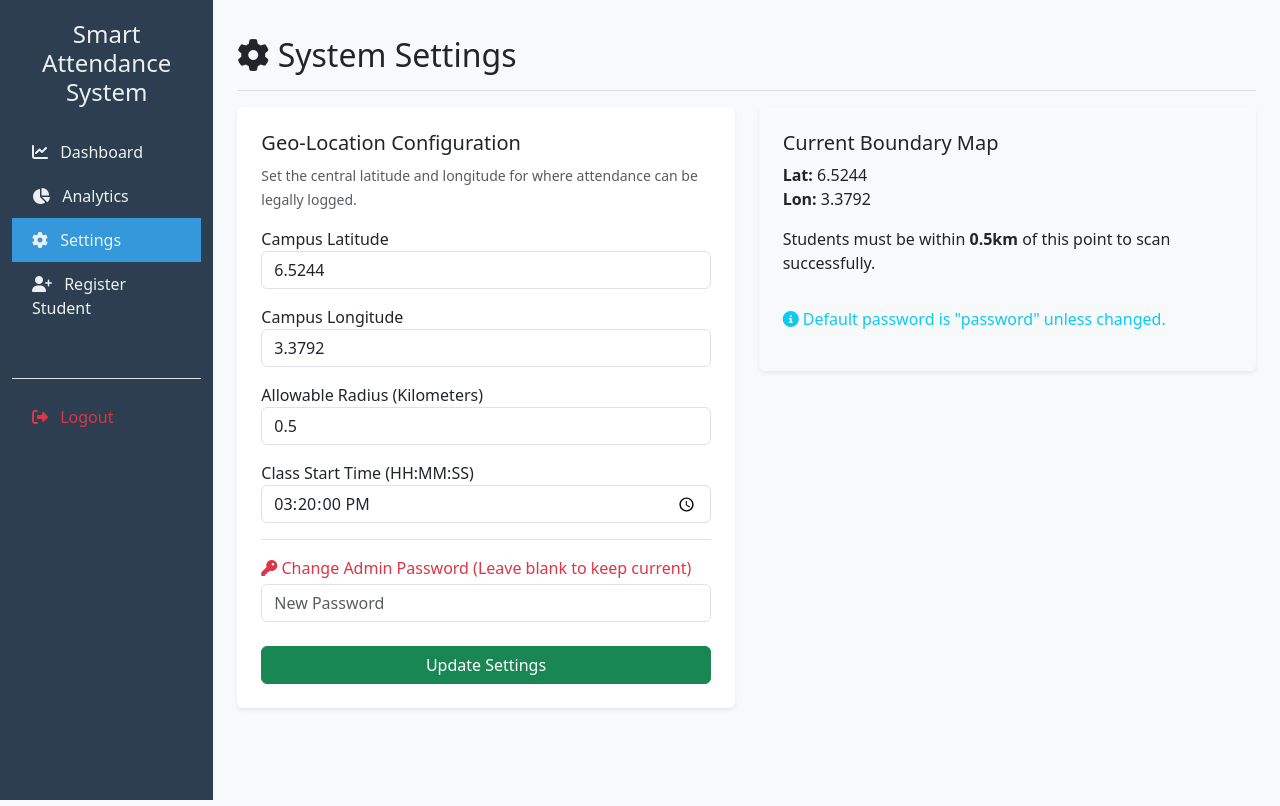
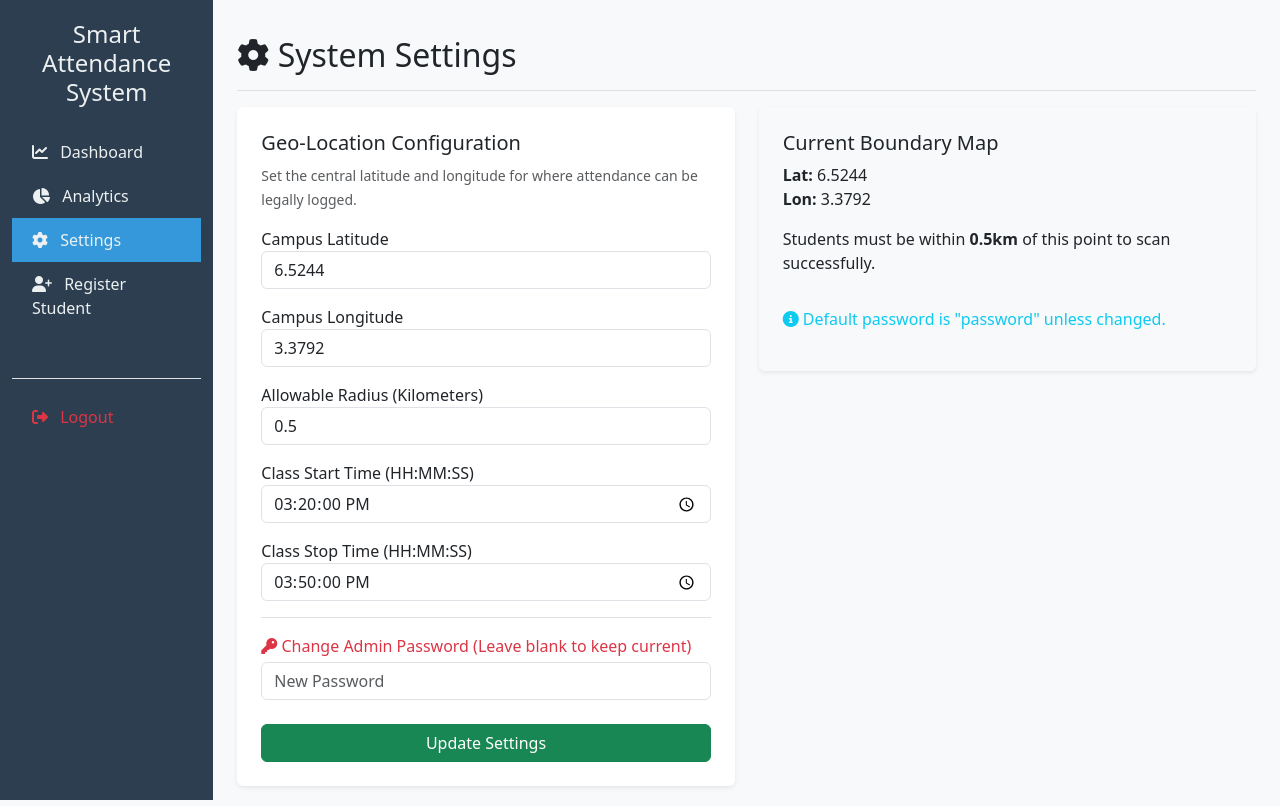
Before and after one commit to NIZAMADDEEN/AI-Face-Attendance-System, a Flask app: page /settings in a window 1280 px wide. Run offline with Flask 3, Linux system fonts and the light colour scheme; the visitor is signed in with stand-in values (Sample User, id 1).

Commit message:
Adding attendance time limit

```diff
--- a/app.py
+++ b/app.py
@@ -28,7 +28,8 @@ def load_config() -> dict:
         "admin_password": "password",
         "campus_coords": [40.7128, -74.0060],
         "allowable_radius_km": 0.5,
-        "class_start_time": "09:00:00"
+        "class_start_time": "09:00:00",
+        "class_stop_time": "11:00:00"
     }
 
 def save_config(config_data):
@@ -82,7 +83,8 @@ def settings():
         try:
             config['campus_coords'] = [float(request.form.get('lat')), float(request.form.get('lon'))]
             config['allowable_radius_km'] = float(request.form.get('radius'))
-            config['class_start_time'] = request.form.get('time')
+            config['class_start_time'] = request.form.get('time_start')
+            config['class_stop_time'] = request.form.get('time_stop')
 
             new_password = request.form.get('password')
             if new_password and new_password.strip():
@@ -218,6 +220,14 @@ def recognize():
         if distance > config['allowable_radius_km']:
             location_valid = False
 
+    # Class Time Window validation (Start and Stop) - parsed for loop use
+    class_start = datetime.strptime(config['class_start_time'], "%H:%M:%S").replace(
+        year=current_time.year, month=current_time.month, day=current_time.day
+    )
+    class_stop = datetime.strptime(config['class_stop_time'], "%H:%M:%S").replace(
+        year=current_time.year, month=current_time.month, day=current_time.day
+    )
+
     # Decode base64 to numpy array for OpenCV
     try:
         header, encoded = image_b64.split(",", 1)
@@ -244,11 +254,16 @@ def recognize():
 
         if student_id != "Unknown" and not face['spoof']:
             # Log attendance using dynamic class start time
-            class_start = datetime.strptime(config['class_start_time'], "%H:%M:%S")
             success, msg_data = database.log_attendance(student_id, current_time, class_start, location_valid)
 
             # msg_data now potentially comes back as a dict with status and message
             msg_text = msg_data['message'] if isinstance(msg_data, dict) else msg_data
+
+            # Personalize message if late (after stop time)
+            if current_time > class_stop:
+                msg_text = f"{student_name}, you are late, class is over."
+            elif current_time < class_start:
+                msg_text = f"{student_name}, class has not started yet (Starts at {config['class_start_time']})."
 
             logs.append({
                 "student_id": student_id,
--- a/config.json
+++ b/config.json
@@ -5,5 +5,6 @@
         3.3792
     ],
     "allowable_radius_km": 0.5,
-    "class_start_time": "15:20:00"
+    "class_start_time": "15:20:00",
+    "class_stop_time": "15:50:00"
 }
--- a/templates/settings.html
+++ b/templates/settings.html
@@ -35,7 +35,11 @@
                 </div>
                 <div class="mb-3">
                     <label>Class Start Time (HH:MM:SS)</label>
-                    <input type="time" step="1" name="time" class="form-control" value="{{ config.class_start_time }}" required>
+                    <input type="time" step="1" name="time_start" class="form-control" value="{{ config.class_start_time }}" required>
+                </div>
+                <div class="mb-3">
+                    <label>Class Stop Time (HH:MM:SS)</label>
+                    <input type="time" step="1" name="time_stop" class="form-control" value="{{ config.class_stop_time }}" required>
                 </div>
                 <!-- Optional Password Change -->
                 <div class="mb-4 pt-3 border-top">
```
